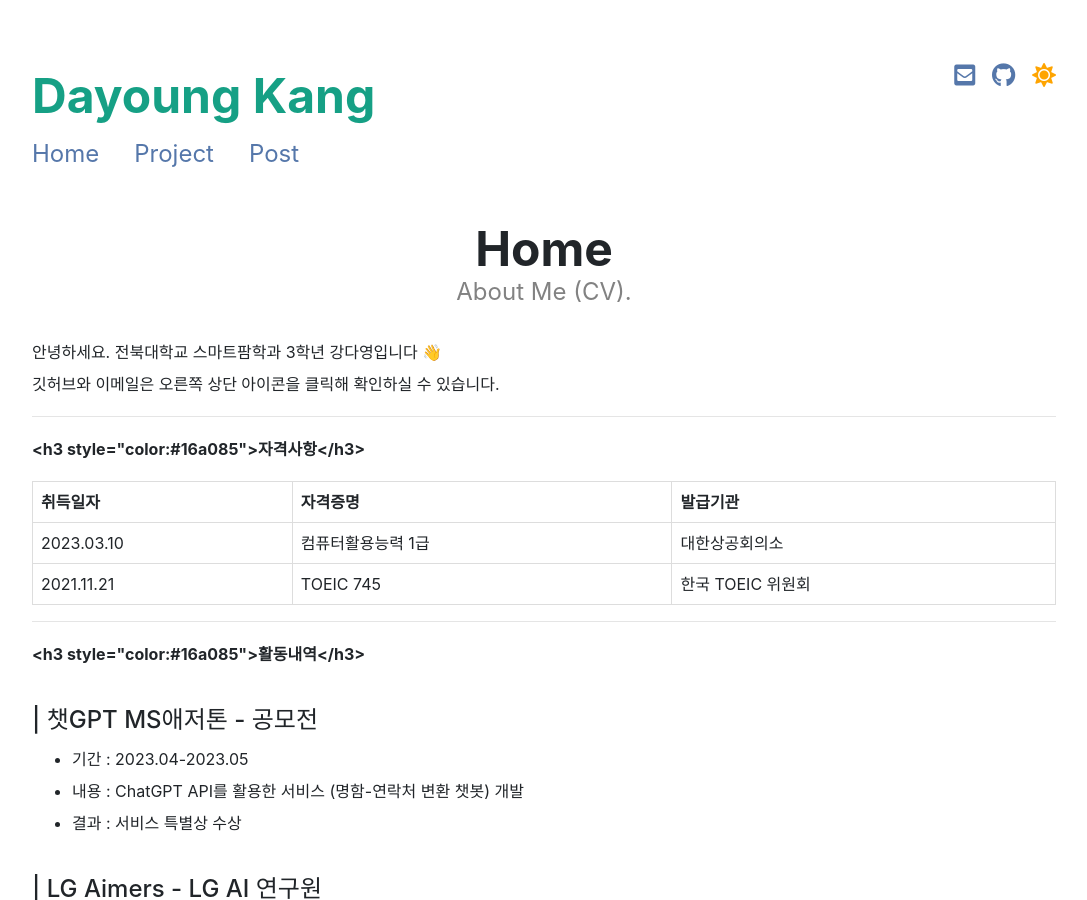
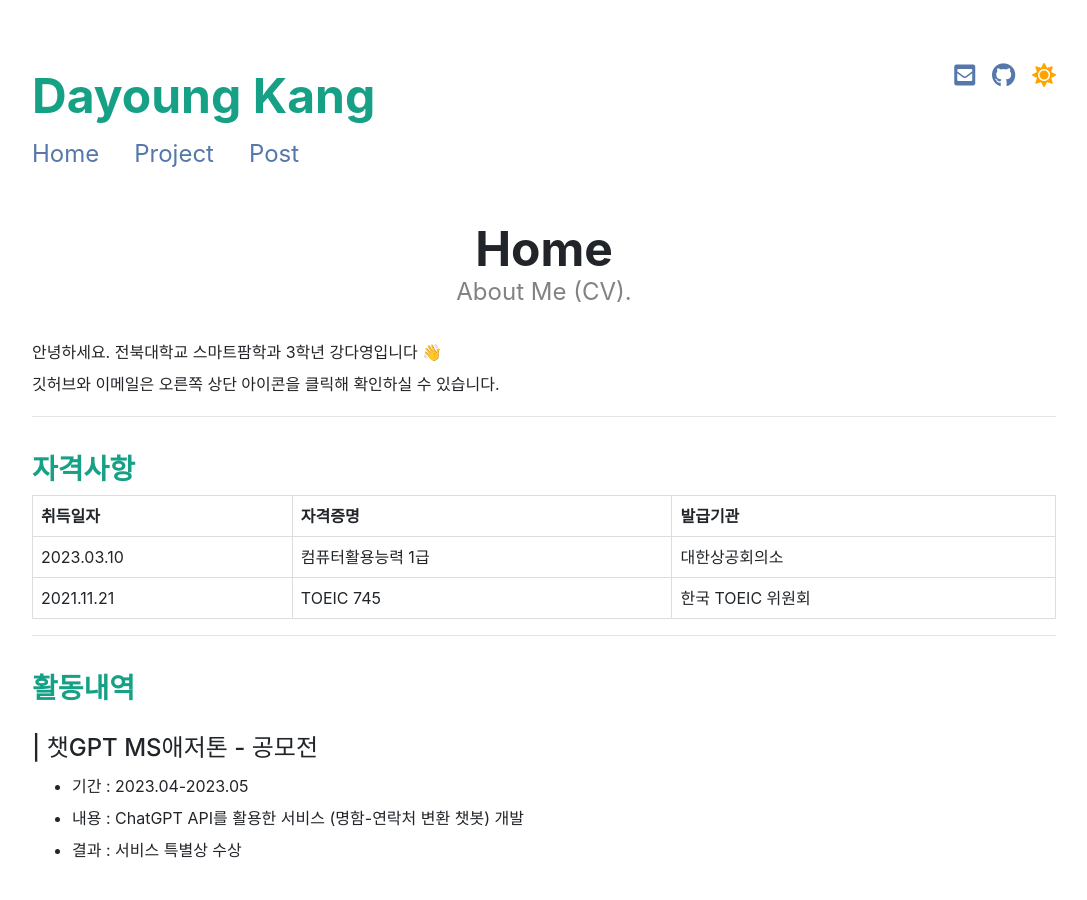
Before and after one commit to riverallzero/riverallzero.github.io, a Jekyll site: the page built from index.md, in a window 1280 px wide and 900 px high. Shown: the whole window, without its empty margins (96-1183 px from the left). Built offline with Jekyll 4.4.1, drawn with Linux system fonts in a browser that asks for light colours; nearby versions of some CDN libraries; a style sheet for code colours, icons or effects is not loaded.

Commit message:
text bold

```diff
--- a/index.md
+++ b/index.md
@@ -13,7 +13,7 @@ sitemap:
 
 ---
 
-**<h3 style="color:#16a085">자격사항</h3>**
+<h3 style="color:#16a085"><strong>자격사항</strong></h3>
 
 취득일자   |자격증명      | 발급기관        |
 ---------|------------|-------------|
@@ -22,7 +22,7 @@ sitemap:
 
 ---
 
-**<h3 style="color:#16a085">활동내역</h3>**
+<h3 style="color:#16a085"><strong>활동내역</strong></h3>
 
 #### | 챗GPT MS애저톤 - 공모전
   - 기간 : 2023.04-2023.05
```
